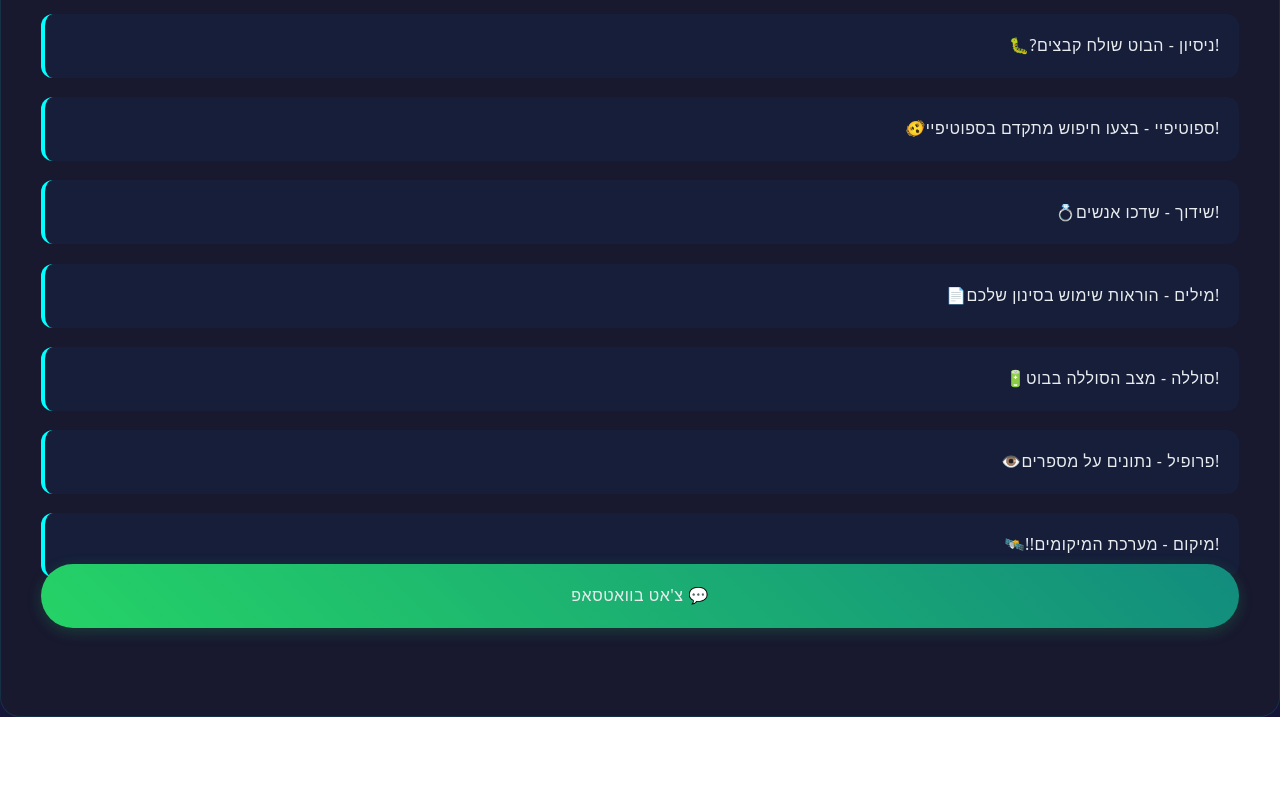
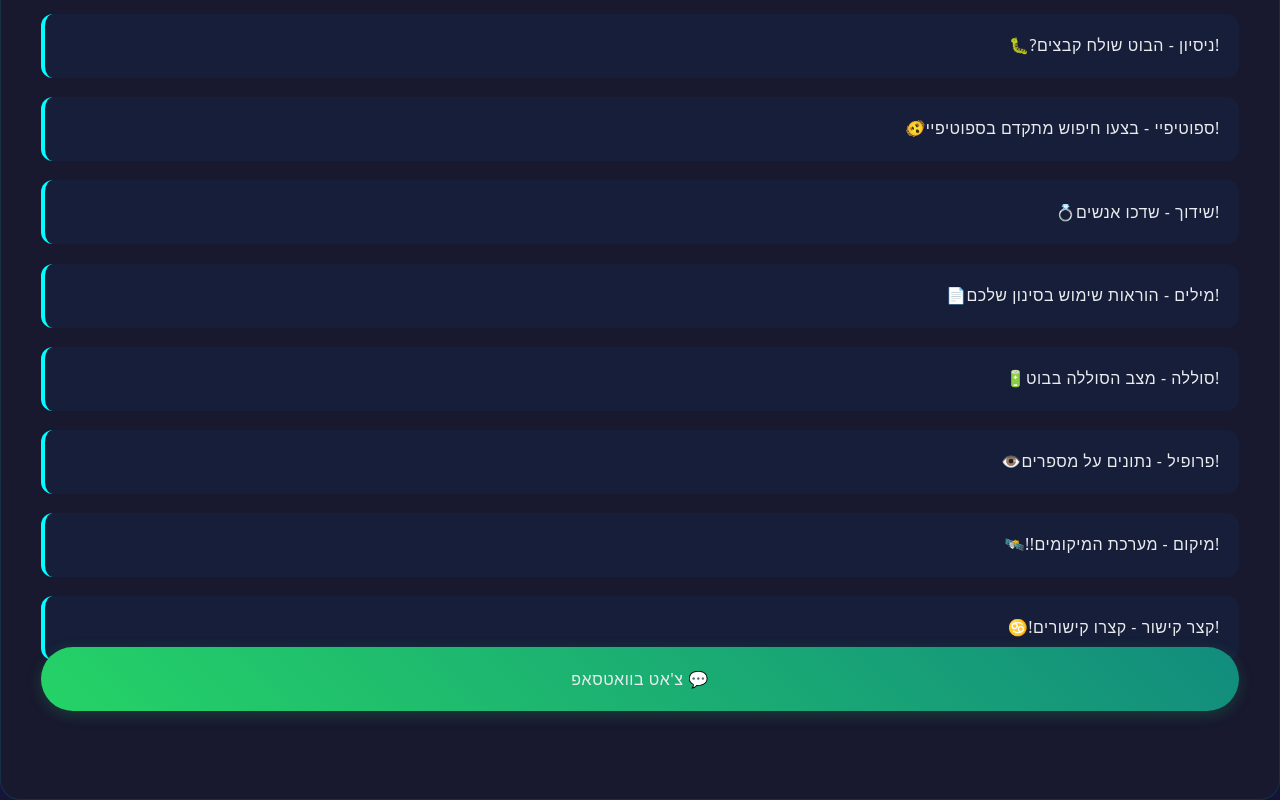
Before and after one commit to neriyaomesi/botito_website, a plain HTML site: page index.html in a window 1280 px wide. Shown: the part 4524-5324 px from the top of the page. Before the commit the page ends 5241 px from the top, so only its background shows below. Drawn offline with Linux system fonts and the light colour scheme.

Commit message:
Update index.html
שש

```diff
--- a/index.html
+++ b/index.html
@@ -94,6 +94,7 @@
                 <li><a href="https://wa.me/972552683919?text=!סוללה">!סוללה - מצב הסוללה בבוט🔋</a></li></li>
                 <li><a href="https://wa.me/972552683919?text=!פרופיל">!פרופיל - נתונים על מספרים👁️</a></li>
                 <li><a href="https://wa.me/972552683919?text=!מיקום">!מיקום - מערכת המיקומים!!🛰️</a></li>
+                <li><a href="https://wa.me/972552683919?text=!קצר קישור ">!קצר קישור - קצרו קישורים!♋️</a></li>
 
 
                 <a href="https://wa.me/972552683919?text=!פקודות" class="chat-button">💬 צ'אט בוואטסאפ</a>
```
